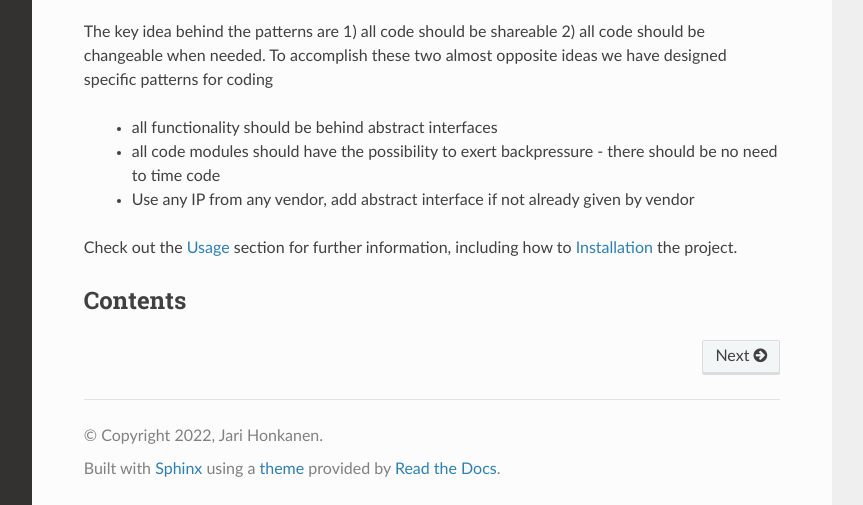
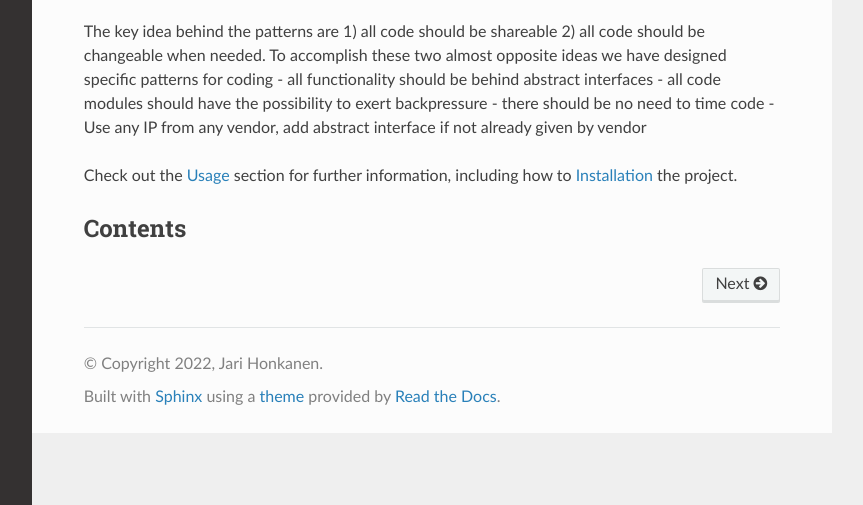
Before and after one commit to hVHDL/hVHDL, a Sphinx documentation site: the page built from docs/source/index.rst, in a window 1280 px wide and 1027 px high, cut to the strip 522-1027 px from the top of the window. Shown: the whole strip, without its empty margins (268-1131 px from the left). Built offline with Sphinx 7.4.7 and the Read the Docs theme 2.0.0, drawn with Linux system fonts in a browser that asks for light colours.

```diff
--- a/docs/source/high level interfaces in VHDL.rst
+++ b/docs/source/high level interfaces in VHDL.rst
@@ -31,7 +31,7 @@ Using a simple interface
 The way we use these high level objects is through the subroutine interface. These interfaces are used with the signal of object record type as the argument. This way all of the specifics of the code remain in one place and therefore any changes in the code are also propagated to everywhere the code is used. Because of this we can modify code inside the abstracted interface and changes are propagated everywhere the code is being used.
 
 
-.. image:: figures/test_figure.png
+.. image:: figures/test_figure.PNG
 
 Adding an abstract interface to any IP module
 =============================================
--- a/docs/source/index.rst
+++ b/docs/source/index.rst
@@ -13,9 +13,9 @@ Welcome to high level synthesizable VHDL project (hVHDL) documentation!
 
 The key idea behind the patterns are 1) all code should be shareable 2) all code should be changeable when needed.
 To accomplish these two almost opposite ideas we have designed specific patterns for coding
-   - all functionality should be behind abstract interfaces
-   - all code modules should have the possibility to exert backpressure - there should be no need to time code
-   - Use any IP from any vendor, add abstract interface if not already given by vendor
+- all functionality should be behind abstract interfaces
+- all code modules should have the possibility to exert backpressure - there should be no need to time code
+- Use any IP from any vendor, add abstract interface if not already given by vendor
 
 Check out the :doc:`usage` section for further information, including
 how to :ref:`installation` the project.
```
